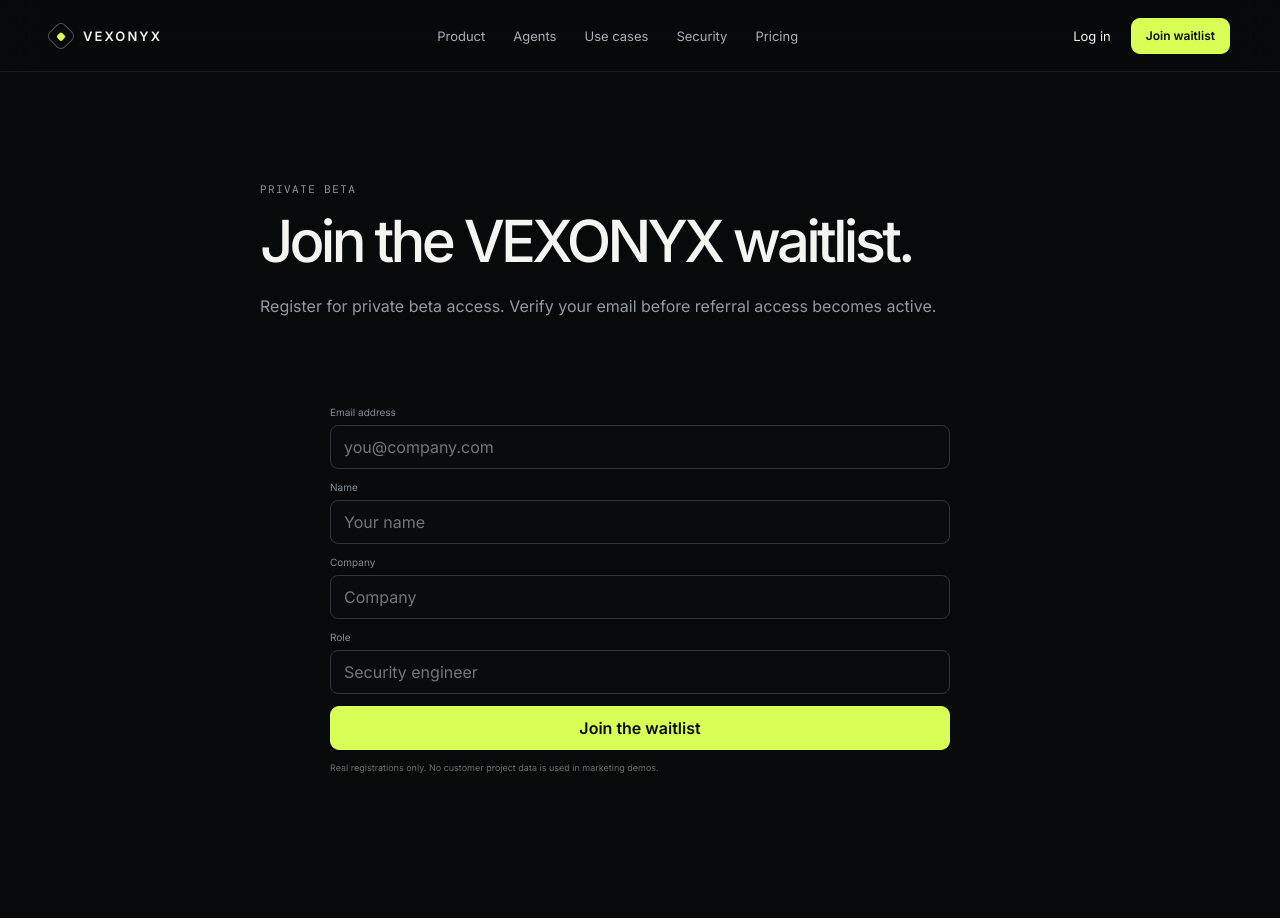
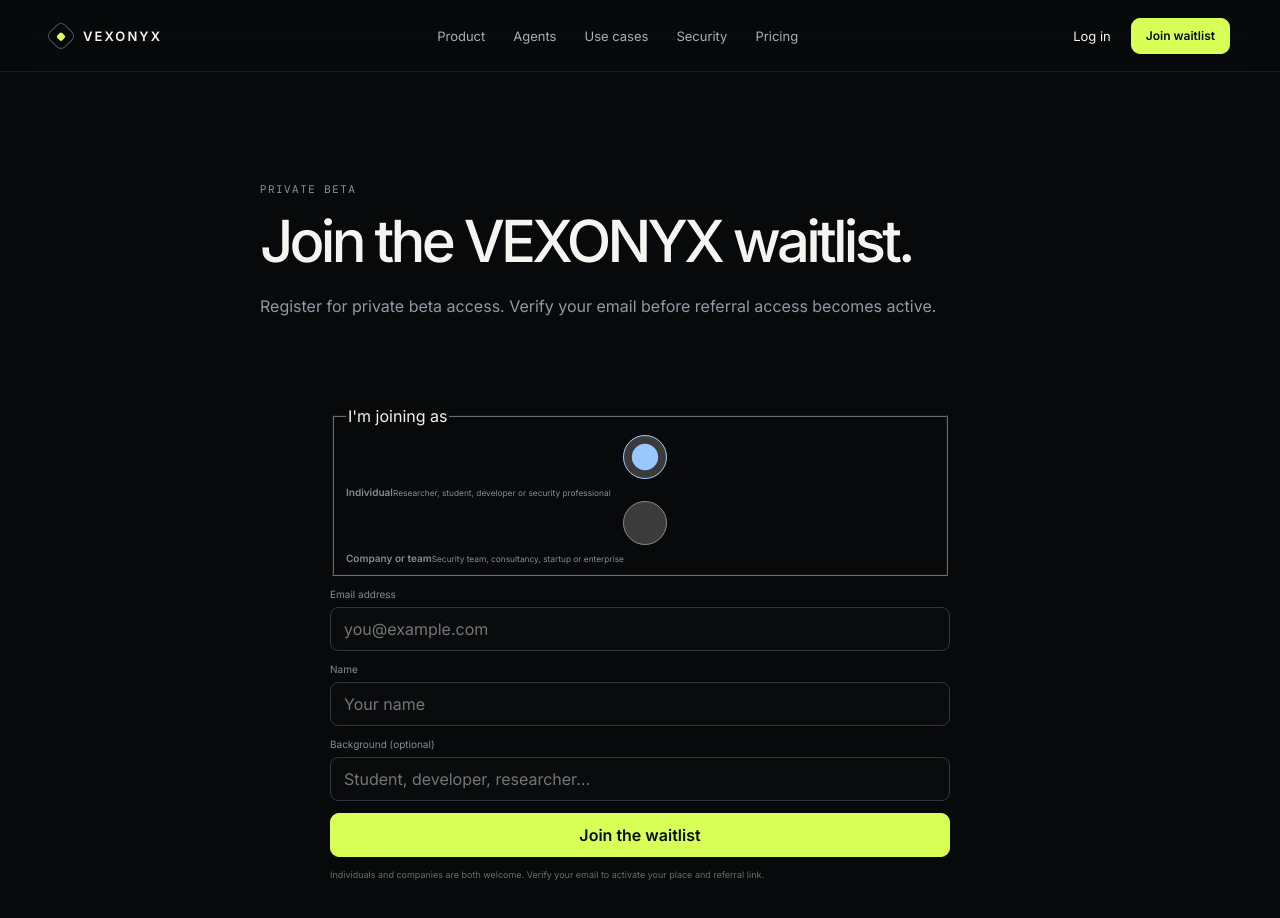
Before and after one commit to heke99/vexonyx, a Next.js app in the folder apps/web/: page /waitlist in a window 1280 px wide. Shown: the top 918 px of the page. Before the commit the page ends 893 px from the top, so only its background shows below. Built offline with nearby package versions, Linux system fonts and the light colour scheme; no server answers; a web font is replaced by a local one.

Commit message:
Make waitlist inclusive for individuals and companies

```diff
--- a/apps/web/components/waitlist-form.tsx
+++ b/apps/web/components/waitlist-form.tsx
@@ -10,14 +10,18 @@ type State = {
   verificationDelivery?: string;
 };
 
+type SignupType = "individual" | "company";
+
 export function WaitlistForm({ compact = false, referralCode }: { compact?: boolean; referralCode?: string }) {
   const [state, setState] = useState<State>({ kind: "idle" });
+  const [signupType, setSignupType] = useState<SignupType>("individual");
 
   async function submit(event: FormEvent<HTMLFormElement>) {
     event.preventDefault();
     const form = event.currentTarget;
     const data = new FormData(form);
     setState({ kind: "loading" });
+
     try {
       const response = await fetch("/api/v1/waitlist", {
         method: "POST",
@@ -27,29 +31,76 @@ export function WaitlistForm({ compact = false, referralCode }: { compact?: bool
       const payload = await response.json() as { ok?: boolean; verified?: boolean; referralCode?: string; verificationDelivery?: string; error?: string };
       if (!response.ok && response.status !== 202) throw new Error(payload.error ?? "Unable to join right now.");
       form.reset();
+      setSignupType("individual");
       setState({
         kind: "success",
         verified: payload.verified,
         referral: payload.referralCode,
         verificationDelivery: payload.verificationDelivery,
-        message: payload.verified ? "Your VEXONYX waitlist email is already verified." : payload.verificationDelivery === "sent" ? "Check your email to finish joining the VEXONYX waitlist." : "You're registered. Email verification is not available yet.",
+        message: payload.verified
+          ? "Your VEXONYX waitlist email is already verified."
+          : payload.verificationDelivery === "sent"
+            ? "Check your email to finish joining the VEXONYX waitlist."
+            : "You're registered. Email verification is not available yet.",
       });
     } catch (error) {
       setState({ kind: "error", message: error instanceof Error ? error.message : "Unable to join right now." });
     }
   }
 
-  if (state.kind === "success") return <div className="form-success" role="status"><span>✓</span><div><strong>{state.message}</strong><p>{state.verified && state.referral ? `Referral code: ${state.referral}` : state.verificationDelivery === "sent" ? "The verification link expires in 30 minutes. Your referral link appears after verification." : "Your registration remains pending until email verification is enabled."}</p></div></div>;
+  if (state.kind === "success") {
+    return (
+      <div className="form-success" role="status">
+        <span>✓</span>
+        <div>
+          <strong>{state.message}</strong>
+          <p>{state.verified && state.referral
+            ? `Referral code: ${state.referral}`
+            : state.verificationDelivery === "sent"
+              ? "The verification link expires in 30 minutes. Your referral link appears after verification."
+              : "Your registration remains pending until email verification is enabled."}</p>
+        </div>
+      </div>
+    );
+  }
 
   return (
     <form className={compact ? "waitlist-form compact" : "waitlist-form"} onSubmit={submit}>
-      <label><span>Email address</span><input name="email" type="email" autoComplete="email" required maxLength={320} placeholder="you@company.com" /></label>
-      {compact ? null : <><label><span>Name</span><input name="name" autoComplete="name" maxLength={120} placeholder="Your name" /></label><label><span>Company</span><input name="company" autoComplete="organization" maxLength={160} placeholder="Company" /></label><label><span>Role</span><input name="job_role" maxLength={120} placeholder="Security engineer" /></label></>}
-      <input type="hidden" name="source" value="website" />
+      {!compact ? (
+        <fieldset className="waitlist-choice">
+          <legend>I'm joining as</legend>
+          <div className="waitlist-choice-grid">
+            <label className={signupType === "individual" ? "selected" : ""}>
+              <input type="radio" name="signup_type" value="individual" checked={signupType === "individual"} onChange={() => setSignupType("individual")} />
+              <span><strong>Individual</strong><small>Researcher, student, developer or security professional</small></span>
+            </label>
+            <label className={signupType === "company" ? "selected" : ""}>
+              <input type="radio" name="signup_type" value="company" checked={signupType === "company"} onChange={() => setSignupType("company")} />
+              <span><strong>Company or team</strong><small>Security team, consultancy, startup or enterprise</small></span>
+            </label>
+          </div>
+        </fieldset>
+      ) : <input type="hidden" name="signup_type" value="individual" />}
+
+      <label><span>Email address</span><input name="email" type="email" autoComplete="email" required maxLength={320} placeholder="you@example.com" /></label>
+
+      {compact ? null : (
+        <>
+          <label><span>Name</span><input name="name" autoComplete="name" maxLength={120} placeholder="Your name" /></label>
+          {signupType === "company" ? (
+            <label><span>Company or team</span><input name="company" autoComplete="organization" maxLength={160} required placeholder="Company or team name" /></label>
+          ) : null}
+          <label>
+            <span>{signupType === "company" ? "Role (optional)" : "Background (optional)"}</span>
+            <input name="job_role" maxLength={120} placeholder={signupType === "company" ? "Security engineer" : "Student, developer, researcher…"} />
+          </label>
+        </>
+      )}
+
       {referralCode ? <input type="hidden" name="ref" value={referralCode} /> : null}
       <button className="button" disabled={state.kind === "loading"} type="submit">{state.kind === "loading" ? "Joining…" : "Join the waitlist"}</button>
       {state.kind === "error" ? <p className="form-error" role="alert">{state.message}</p> : null}
-      <p className="form-note">Real registrations only. No customer project data is used in marketing demos.</p>
+      <p className="form-note">Individuals and companies are both welcome. Verify your email to activate your place and referral link.</p>
     </form>
   );
 }
```
